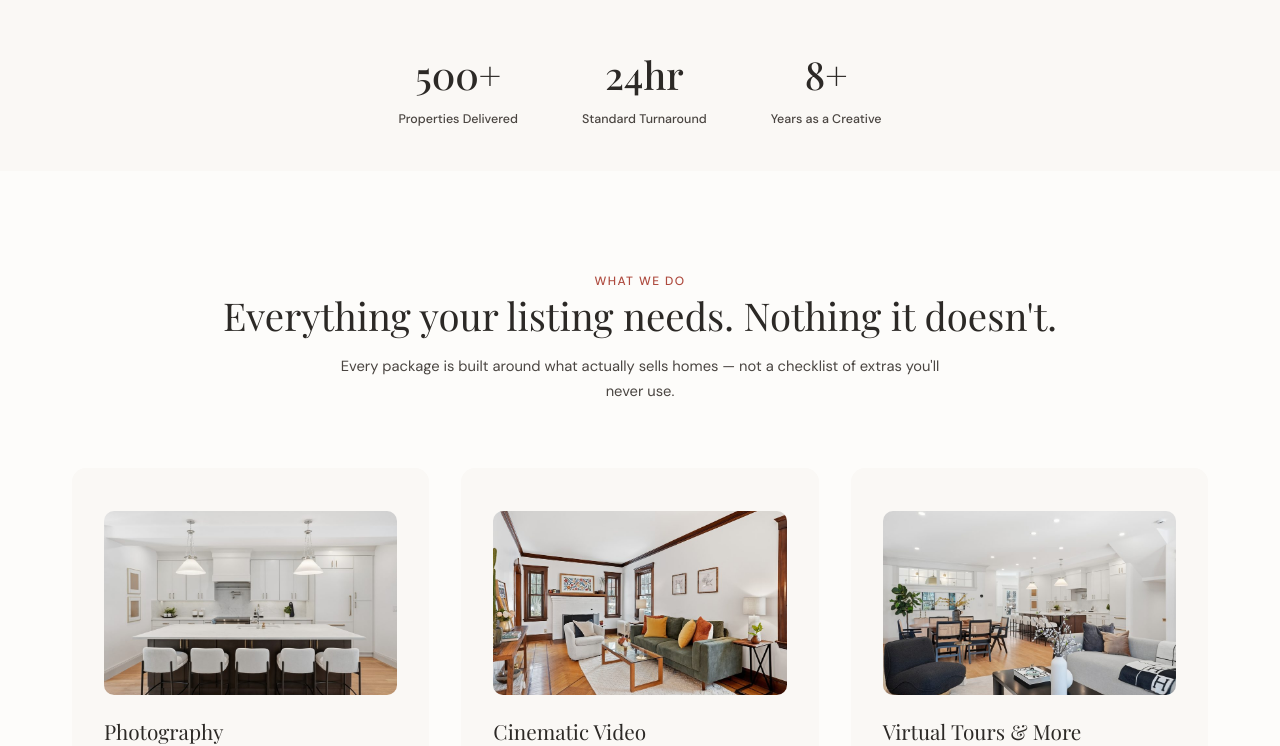
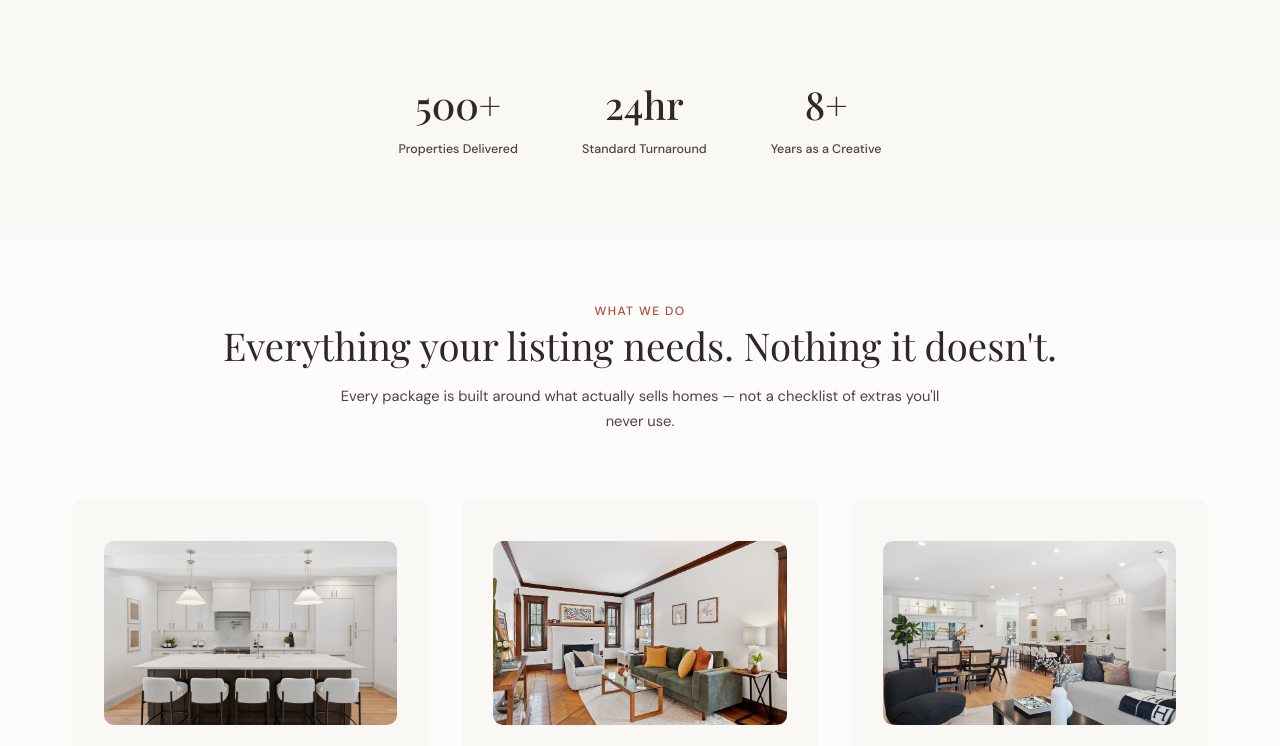
Before and after one commit to redwardsmedia/redwards-media-site, a React (Vite) app: page / in a window 1280 px wide. Shown: the part 863-1609 px from the top of the page. Built offline with nearby package versions, Linux system fonts and the light colour scheme; a web font is replaced by a local one.

Commit message:
feat: add gradient fade transitions between sections

```diff
--- a/src/components/site/Services.css
+++ b/src/components/site/Services.css
@@ -1,5 +1,5 @@
 .services {
-  background: var(--color-warm-white);
+  background: linear-gradient(to bottom, var(--color-sand-light) 0%, var(--color-warm-white) 8%, var(--color-warm-white) 100%);
 }
 
 .services__grid {
--- a/src/components/site/TrustBar.css
+++ b/src/components/site/TrustBar.css
@@ -1,6 +1,7 @@
 .trust-bar {
   background: var(--color-sand-light);
   padding: var(--space-xl) 0;
+  padding-top: calc(var(--space-xl) + 30px);
 }
 
 .trust-bar__inner {
```
